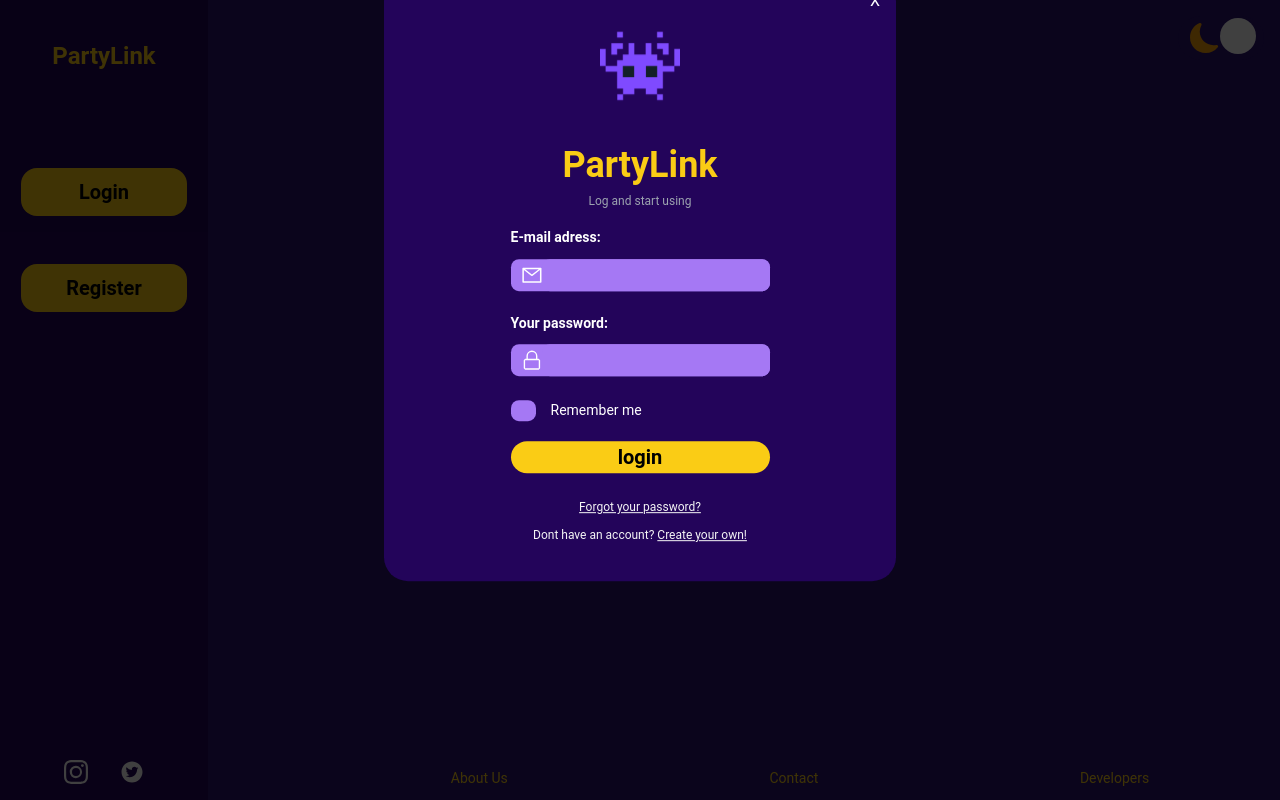
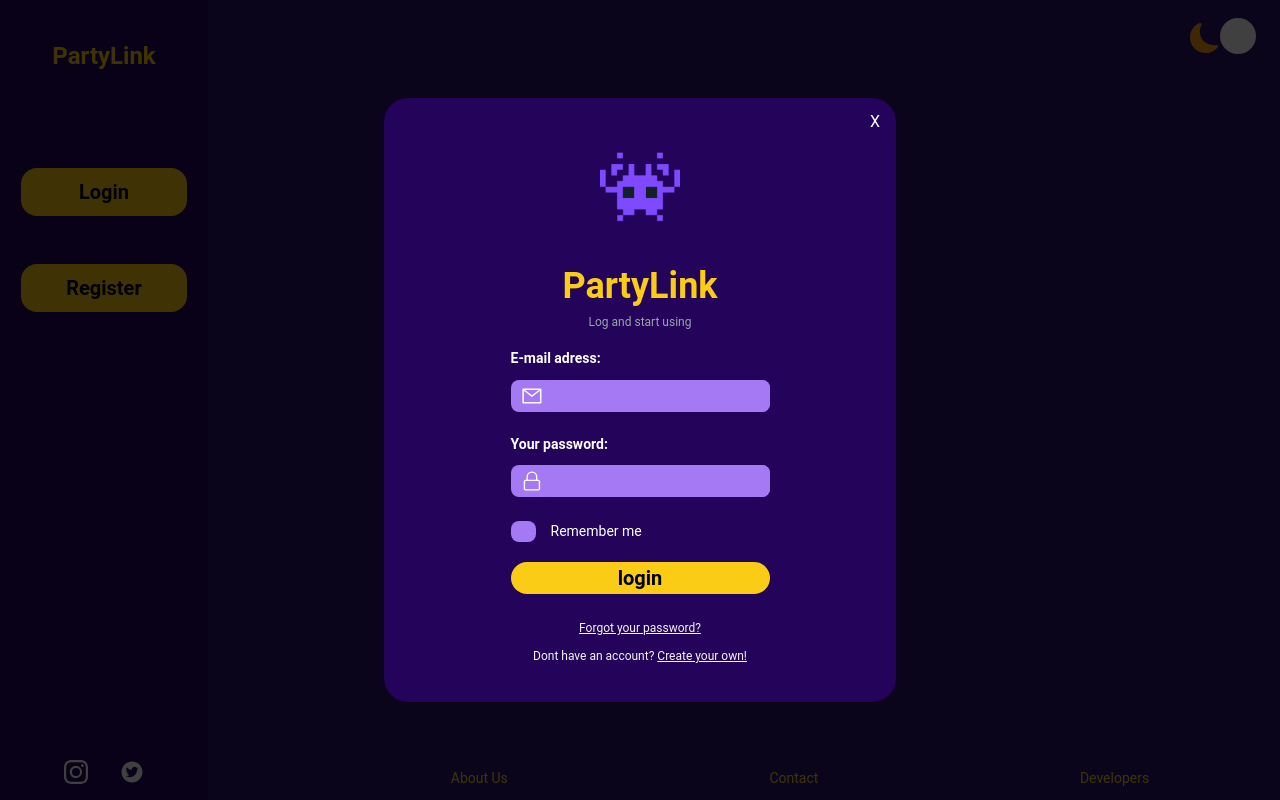
Before and after one commit to PartyLinkGames/party-link, a Next.js app: page / in a window 1280 px wide. Both pictures are taken after a click on the button "Login". Built offline with nearby package versions, Linux system fonts and the light colour scheme.

Commit message:
feat: initialize protected routes function

```diff
--- a/components/modalLogin/login.tsx
+++ b/components/modalLogin/login.tsx
@@ -62,9 +62,7 @@ export default function ModalLogin() {
       <div
         style={{
           transition: "0.5s ease-in-out",
-          transform: modalLoginIsOpen
-            ? "translateY(-20%)"
-            : "translateY(-200%)",
+          transform: modalLoginIsOpen ? "translateY(0%)" : "translateY(-200%)",
         }}
         className="flex flex-col items-cente/ max-w-lg w-full z-10  text-white m-auto bg-primary-dark rounded-3xl pb-10"
       >
--- a/components/modalRegister/index.tsx
+++ b/components/modalRegister/index.tsx
@@ -68,7 +68,7 @@ export default function ModalRegister() {
         style={{
           transition: "0.5s ease-in-out",
           transform: modalRegisterIsOpen
-            ? "translateY(-20%)"
+            ? "translateY(-30%)"
             : "translateY(-200%)",
         }}
       >
--- /dev/null
+++ b/contexts/ContextUser.tsx
@@ -0,0 +1,4 @@
+import { onAuthStateChanged } from "firebase/auth";
+import { app } from "../firebase/config";
+
+// export const
--- a/pages/dashboard/index.tsx
+++ b/pages/dashboard/index.tsx
@@ -11,13 +11,13 @@ import valorantImage from "../../assets/ValorantImage.svg";
 import Image from "next/image";
 import Link from "next/link";
 import { useEffect, useState } from "react";
+import Head from "next/head";
 
 export default function HomePage() {
   const [hideNav, setHideNav] = useState(false);
   const [navStyle, setNavStyle] = useState("hidden");
   const [bar, setBar] = useState("h-full");
   const [buttonLogout, setButtonLogout] = useState("hidden");
-
   useEffect(() => {
     if (hideNav) {
       setNavStyle("aside-nav");
@@ -38,7 +38,7 @@ export default function HomePage() {
           <p className="hidden sm:flex">Hello, nameUser</p>
           <Image src={imageProfile} alt="nameUser" />
           <button className="sm:hidden ">
-            <FaBars className="text-2xl"/>
+            <FaBars className="text-2xl" />
           </button>
         </div>
       </header>
```
